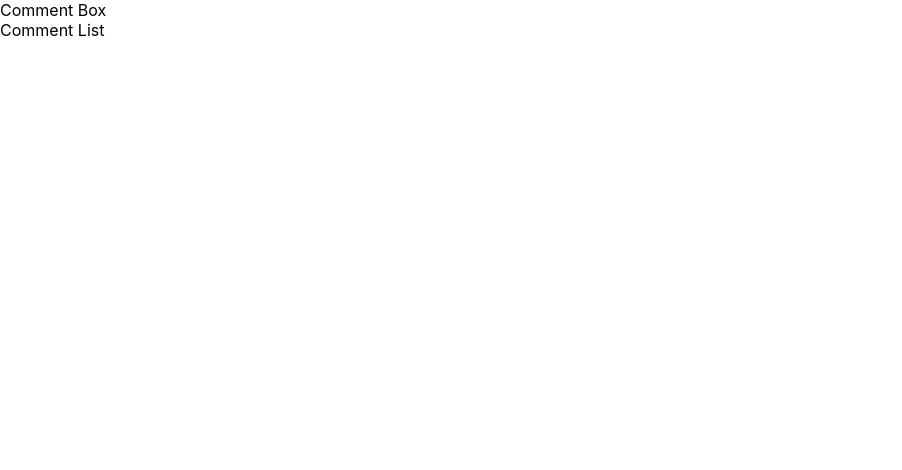
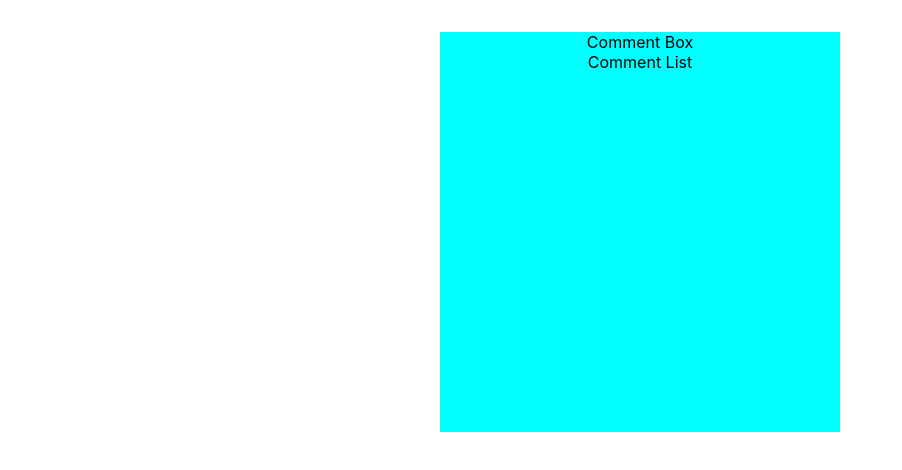
Before and after one commit to diegolsarmiento/react-redux-basic, a React (Create React App) app: page / in a window 1280 px wide. Shown: the top 470 px of the page, without its empty margins (0-902 px from the left). Built offline with nearby package versions, Linux system fonts and the light colour scheme.

Commit message:
Changed relative paths config

```diff
--- /dev/null
+++ b/jsconfig.json
@@ -0,0 +1,6 @@
+{
+    "compilerOptions": {
+      "baseUrl": "src"
+    },
+    "include": ["src"]
+  }
--- a/src/App.css
+++ b/src/App.css
@@ -1,5 +1,10 @@
 .App {
   text-align: center;
+  display: block;
+  width: 50vh;
+  height: 50vh;
+  margin: 2em auto;
+  background-color: aqua;
 }
 
 .App-logo {
--- a/src/components/App.js
+++ b/src/components/App.js
@@ -1,9 +1,10 @@
 import React from 'react';
-import CommentBox from './CommentBox';
-import CommentList from './CommentList';
+import CommentBox from 'components/CommentBox';
+import CommentList from 'components/CommentList';
+import 'App.css';
 
 const App = () => {
-    return <div><CommentBox/><CommentList/></div>;
+    return <div className="App"><CommentBox/><CommentList/></div>;
 }
 
 export default App;
--- a/src/index.js
+++ b/src/index.js
@@ -1,18 +1,13 @@
 import React from 'react';
 import ReactDOM from 'react-dom/client';
 import './index.css';
-import App from './components/App';
-import CommentBox from './components/CommentBox';
-import CommentList from './components/CommentList';
+import App from 'components/App';
 import reportWebVitals from './reportWebVitals';
 
 const root = ReactDOM.createRoot(document.getElementById('root'));
 root.render(
   <React.StrictMode>
-    <App>
-      <CommentBox/>
-      <CommentList/>
-    </App>
+    <App></App>
   </React.StrictMode>
 );
 
```
Also changed, not shown: 1 other file (tests, documents, lock files or other folders).
